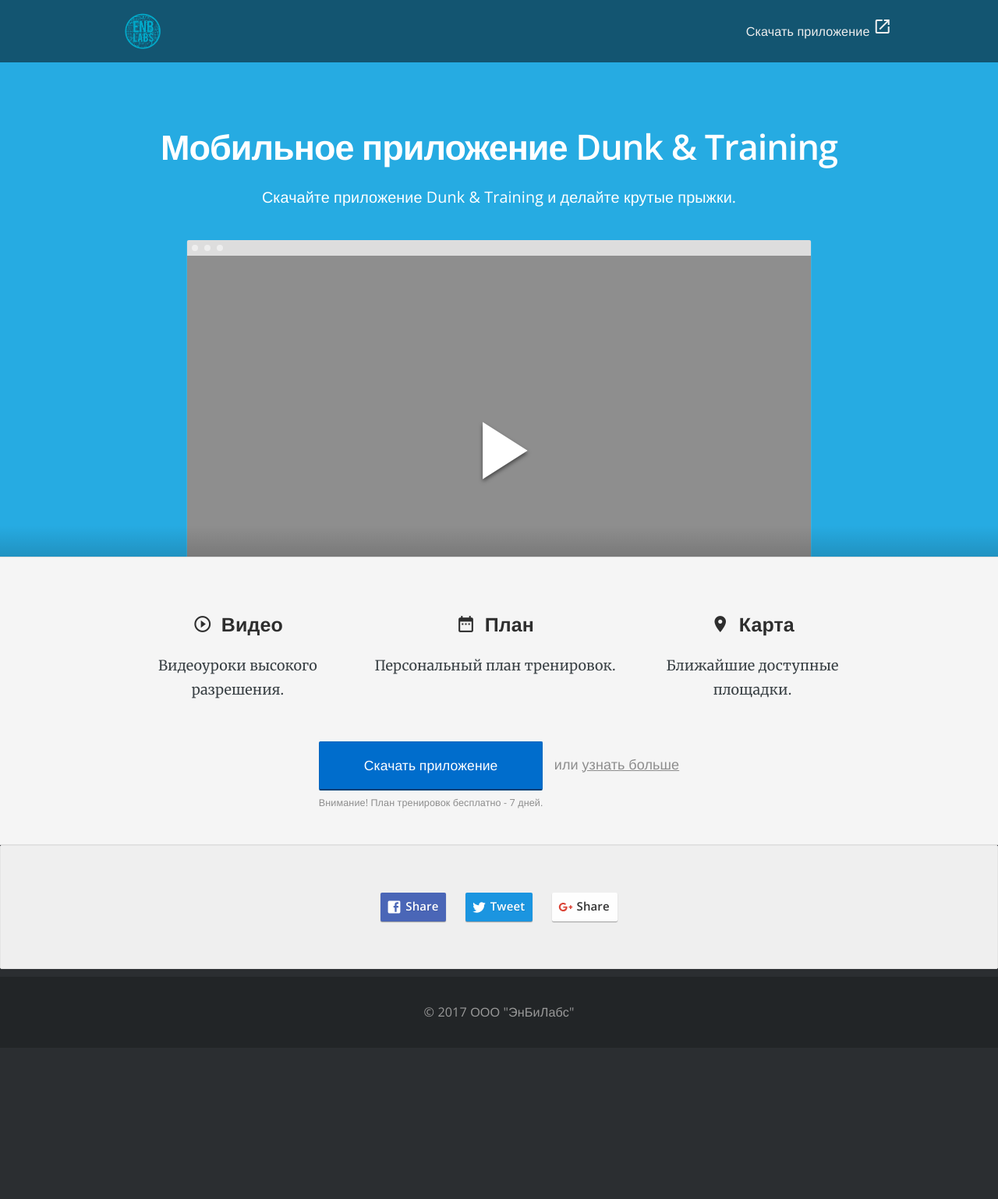
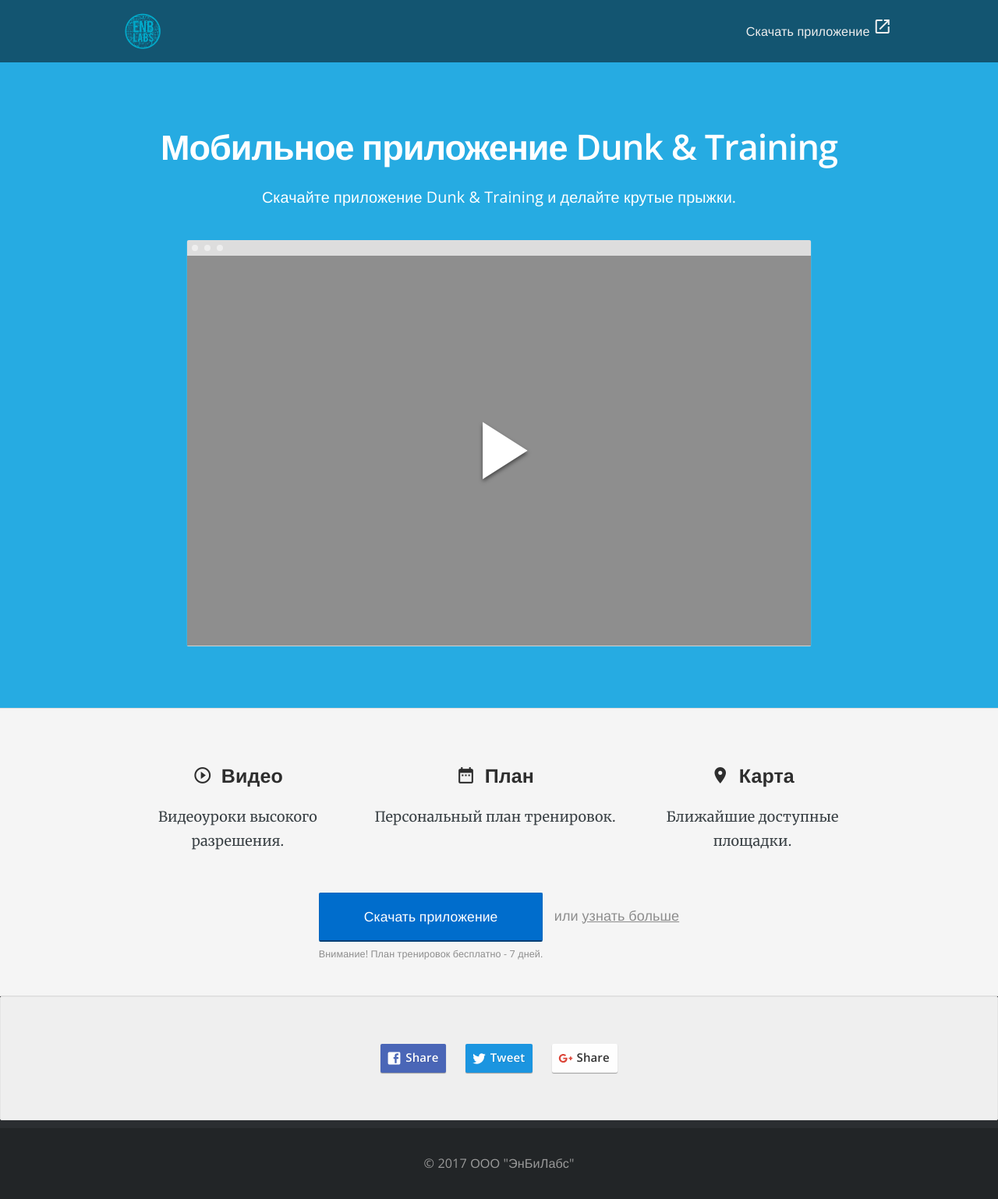
Before and after one commit to RakhimyanTim/danking-training.github.io, a Jekyll site: the page built from pages/index.html, in a window 1280 px wide. Shown: the whole page at 78% size. Built offline with Jekyll 4.4.1, drawn with Linux system fonts in a browser that asks for light colours; nearby versions of some CDN libraries; before the commit the page ends 1344 px from its top, so only the background shows below that.

Commit message:
Update index.html

```diff
--- a/pages/index.html
+++ b/pages/index.html
@@ -6,11 +6,10 @@
   changefreq: daily
   priority: 0.8
 ---
-<header class="landing-page">
- 			<div class="container">
- 				<h2>{{ page.title }}</h2>
-				<p class="sub-text landing-page">Скачайте приложение Dunk & Training и делайте крутые прыжки.</p>
-			</div>
+<header class="fancy-hero new-content">
+ 		<div class="container">
+ 			<h2>{{ page.title }}</h2>
+			<p class="sub-text landing-page">Скачайте приложение Dunk & Training и делайте крутые прыжки.</p>
 
 			<div class="video screenshot">
 				<div class="force-ratio">
@@ -18,6 +17,7 @@
 					<a href="https://www.youtube.com/embed/86gRK2C8NM4?ecver=2" target="_blank" class="play"><i class="material-icons">play_arrow</i></a>
 				</div>
 			</div>
+		</div>
 </header>
 
 <section class="cta">
```
